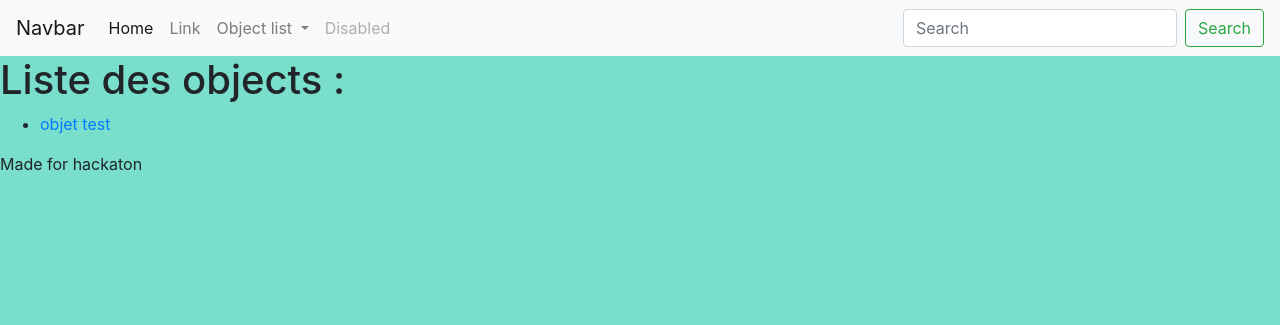
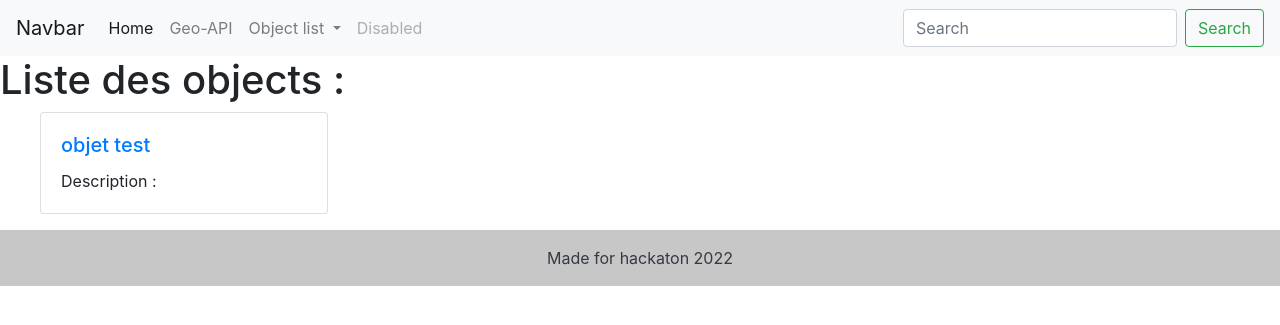
Before and after one commit to D-Savel/hackathon, a Django app: page /object/ in a window 1280 px wide. Shown: the top 325 px of the page. Run offline with Django 4.2, Linux system fonts and the light colour scheme; data comes from the database, SQL or seed files in the repository; some libraries are stand-ins or nearby versions.

Commit message:
add geoapi url using a geolocating api with a map display

```diff
--- a/hackathon/application/static/application/style.css
+++ b/hackathon/application/static/application/style.css
@@ -1,3 +1,3 @@
 body {
-    background-color: rgb(121, 222, 203);
+    background-color: rgb(255, 255, 255);
 }
--- a/hackathon/application/templates/application/base.html
+++ b/hackathon/application/templates/application/base.html
@@ -30,7 +30,7 @@
           <a class="nav-link" href="#">Home <span class="sr-only">(current)</span></a>
         </li>
         <li class="nav-item">
-          <a class="nav-link" href="#">Link</a>
+          <a class="nav-link" href="{% url 'geoapi' %}">Geo-API</a>
         </li>
         <li class="nav-item dropdown">
           <a class="nav-link dropdown-toggle" href="#" id="navbarDropdown" role="button" data-toggle="dropdown"
@@ -59,7 +59,13 @@
   {% block baseContent %}
   {% endblock %}
 
-  <footer>Made for hackaton</footer>
+  <footer class="bg-light text-center text-lg-start">
+    <!-- Copyright -->
+    <div class="text-center p-3" style="background-color: rgba(0, 0, 0, 0.2);">
+      <a class="text-dark" href="">Made for hackaton 2022</a>
+    </div>
+    <!-- Copyright -->
+  </footer>
 
   <script src="https://code.jquery.com/jquery-3.2.1.slim.min.js"
     integrity="sha384-KJ3o2DKtIkvYIK3UENzmM7KCkRr/rE9/Qpg6aAZGJwFDMVNA/GpGFF93hXpG5KkN"
--- a/hackathon/application/templates/application/object2_list.html
+++ b/hackathon/application/templates/application/object2_list.html
@@ -9,7 +9,6 @@
             <h5 class="card-title"><a href="{% url 'object2-details' object.id %}">{{object.name}}</a></h5>
             </h6>
             <p class="card-text">Description : {{object.description}}</p>
-
         </div>
     </div>
 
--- a/hackathon/application/templates/application/object_list.html
+++ b/hackathon/application/templates/application/object_list.html
@@ -5,7 +5,14 @@
 <h1> Liste des objects : </h1>
 <ul>
     {% for object in objects %}
-    <li> <a href="{% url 'object-details' object.id %}"> {{object.name}} </a> </li>
+    <div class="card" style="width: 18rem;">
+        <div class="card-body">
+            <h5 class="card-title"><a href="{% url 'object-details' object.id %}">{{object.name}}</a></h5>
+            </h6>
+            <p class="card-text">Description : {{object.description}}</p>
+        </div>
+    </div>
+
     {% endfor %}
 </ul>
 
--- a/hackathon/application/views.py
+++ b/hackathon/application/views.py
@@ -4,6 +4,13 @@
 from rest_framework.response import Response
 
 from application.models import Object, Object2
+import requests
+import environ
+
+env = environ.Env()
+# reading .env file
+environ.Env.read_env()
+
 
 # Create your views here.
 
@@ -24,3 +31,27 @@
 def object2_details(request, id):
     object = Object2.objects.get(id=id)
     return render (request, 'application/object2_details.html', {'object' : object})
+
+def geoapi(request):
+
+    ip_address = request.META.get('HTTP_X_FORWARDED_FOR', '')
+    # use api with your ip Address for retrieve geodata
+    response = requests.get('http://ip-api.com/json/%s' % ip_address)
+    geodata = response.json()
+    lat = geodata['lat']
+    lon = geodata['lon']
+    API_KEY = env("API_KEY")
+    # prepare url for display a map with api
+    # API use api-key given by locationiq
+    # API_KEY must be save in .env file at the root of the project (same as settings.py)
+    # API_KEY=<YOUR_API_KEY> (without '')
+    url = f"""https://maps.locationiq.com/v3/staticmap?key={API_KEY}&center=43.66,3.9726&size=800x800&zoom=13&markers=size:small|color:red|{lat},{lon}"""
+
+    return render(request, 'application/geoapi.html', {
+        'ip': geodata['query'],
+        'country': geodata['country'],
+        'latitude': geodata['lat'],
+        'longitude': geodata['lon'],
+        'city': geodata['city'],
+        'url': url
+    })
--- a/hackathon/hackathon/urls.py
+++ b/hackathon/hackathon/urls.py
@@ -39,6 +39,7 @@
     path('object/', views.object_list, name = 'object-list'),
     path('object/<int:id>/', views.object_details,  name = 'object-details'),
     path('object2/', views.object2_list,  name = 'object2-list'),
-    path('object2/<int:id>/', views.object2_details,  name = 'object2-details')
+    path('object2/<int:id>/', views.object2_details,  name = 'object2-details'),
+    path('geoapi/', views.geoapi, name='geoapi'),
 
 ]
```
Also changed, not shown: hackathon/application/templates/application/geoapi.html (added, +10 -0 lines), hackathon/hackathon/settings.py (+9 -0 lines).
